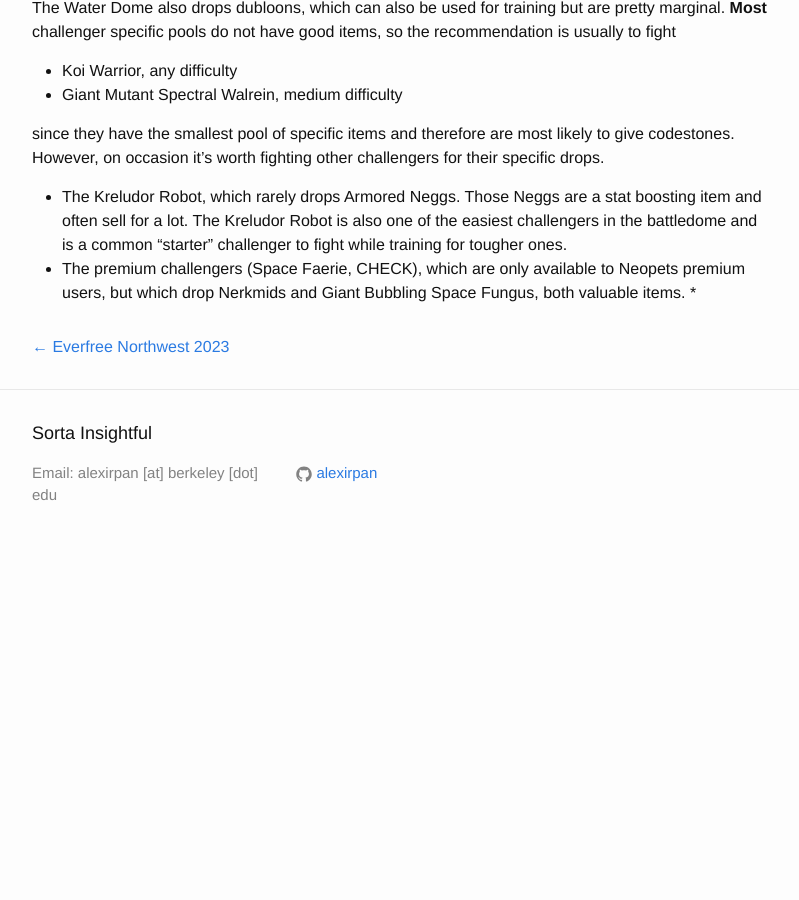
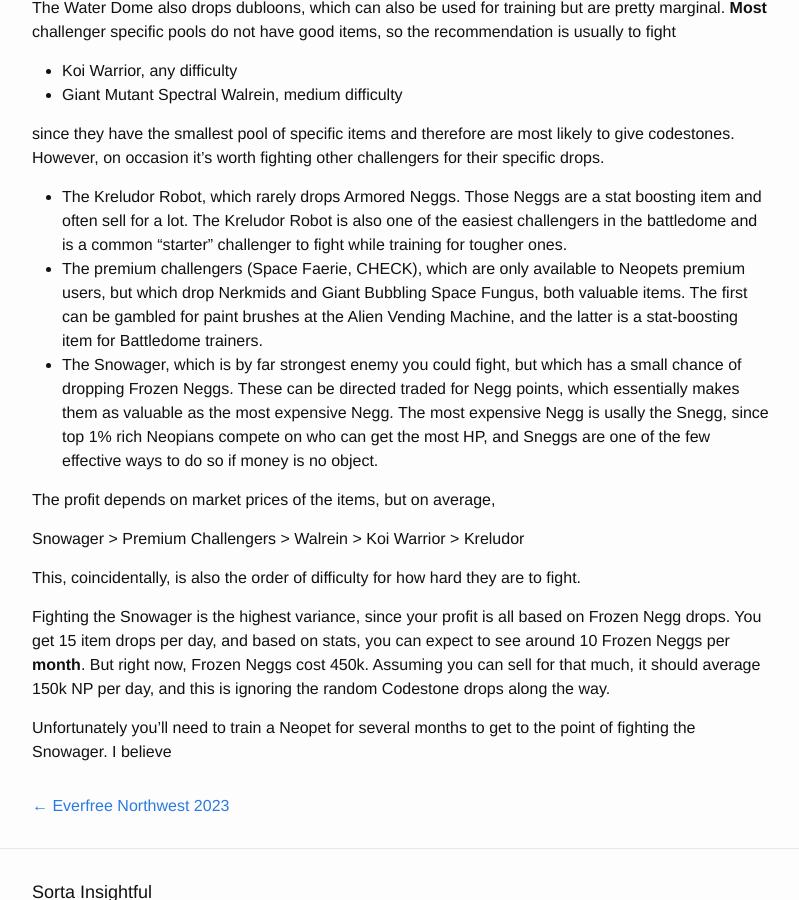
Before and after one commit to alexirpan/alexirpan.github.io, a Jekyll site: the page built from _posts/2023-11-08-neopoints-making-guide.markdown, in a window 1280 px wide and 900 px high, scrolled down 3500 px. Shown: the whole window, without its empty margins (238-1037 px from the left). Built offline with Jekyll 4.4.1, drawn with Linux system fonts in a browser that asks for light colours; nearby versions of some CDN libraries; before the commit the page ends 4067 px from its top, so only the background shows below that.

Commit message:
More edits

```diff
--- a/_posts/2023-11-08-neopoints-making-guide.markdown
+++ b/_posts/2023-11-08-neopoints-making-guide.markdown
@@ -113,4 +113,26 @@
 while training for tougher ones.
 * The premium challengers (Space Faerie, CHECK), which are only available to
 Neopets premium users, but which drop Nerkmids and Giant Bubbling Space Fungus, both valuable items.
-*
+The first can be gambled for paint brushes at the Alien Vending Machine, and the
+latter is a stat-boosting item for Battledome trainers.
+* The Snowager, which is by far strongest enemy you could fight, but which has a
+small chance of dropping Frozen Neggs. These can be directed traded for Negg points,
+which essentially makes them as valuable as the most expensive Negg. The most
+expensive Negg is usally the Snegg, since top 1% rich Neopians compete on who
+can get the most HP, and Sneggs are one of the few effective ways to do so if
+money is no object.
+
+The profit depends on market prices of the items, but on average,
+
+Snowager > Premium Challengers > Walrein > Koi Warrior > Kreludor
+
+This, coincidentally, is also the order of difficulty for how hard they are to fight.
+
+Fighting the Snowager is the highest variance, since your profit is all based on
+Frozen Negg drops. You get 15 item drops per day, and based on stats, you can
+expect to see around 10 Frozen Neggs per **month**. But right now, Frozen Neggs
+cost 450k. Assuming you can sell for that much, it should average 150k NP per day,
+and this is ignoring the random Codestone drops along the way.
+
+Unfortunately you'll need to train a Neopet for several months to get to the point
+of fighting the Snowager. I believe
```
